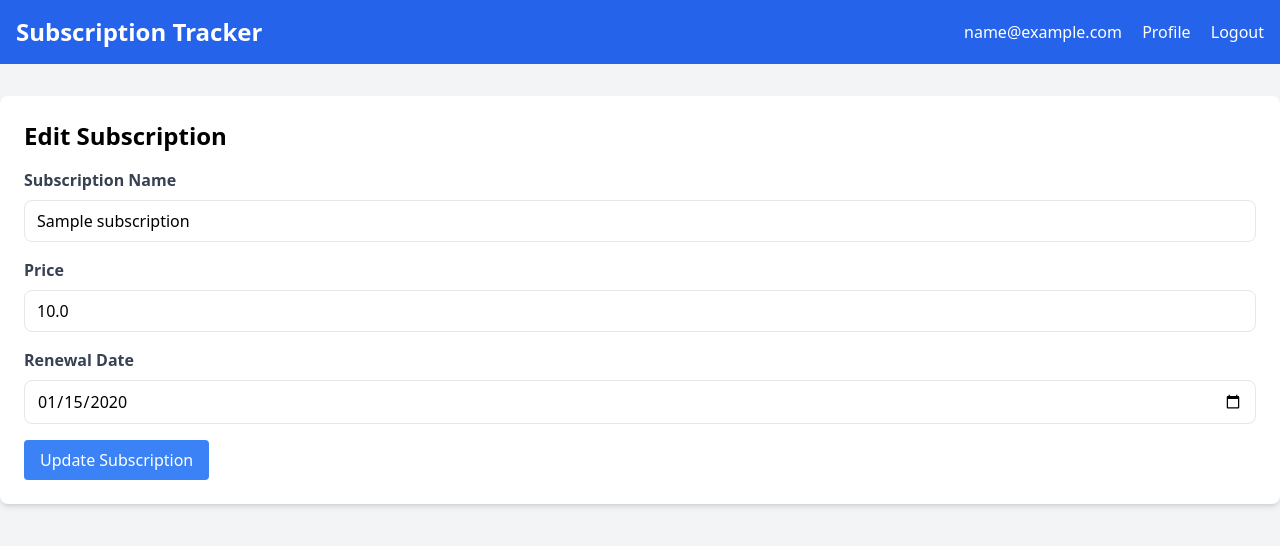
After one commit to RobertIonutF/subscriptionsflask, a Flask app: page /edit/1 in a window 1280 px wide. The commit adds this page. Shown: the top 546 px of the page. Run offline with Flask 3, Linux system fonts and the light colour scheme; a user stored in the database is signed in; tables that the repository leaves empty hold one stand-in row (values such as "Sample post"); some libraries are stand-ins or nearby versions.

Commit message:
feat: Add edit and delete functionality for subscriptions

```diff
--- a/app.py
+++ b/app.py
@@ -7,6 +7,7 @@ import os
 from flask_migrate import Migrate
 from flask_mail import Mail, Message
 from itsdangerous import URLSafeTimedSerializer
+from sqlalchemy import func
 
 app = Flask(__name__)
 app.config['SECRET_KEY'] = os.environ.get('SECRET_KEY') or 'your-secret-key'
@@ -50,7 +51,8 @@ def load_user(user_id):
 @login_required
 def index():
     subscriptions = Subscription.query.filter_by(user_id=current_user.id).all()
-    return render_template('index.html', subscriptions=subscriptions)
+    total_monthly = db.session.query(func.sum(Subscription.price)).filter_by(user_id=current_user.id).scalar() or 0
+    return render_template('index.html', subscriptions=subscriptions, total_monthly=total_monthly)
 
 @app.route('/add', methods=['GET', 'POST'])
 @login_required
@@ -67,6 +69,37 @@ def add_subscription():
         flash('Subscription added successfully!', 'success')
         return redirect(url_for('index'))
     return render_template('add.html')
+
+@app.route('/edit/<int:id>', methods=['GET', 'POST'])
+@login_required
+def edit_subscription(id):
+    subscription = Subscription.query.get_or_404(id)
+    if subscription.user_id != current_user.id:
+        flash('You do not have permission to edit this subscription.', 'error')
+        return redirect(url_for('index'))
+
+    if request.method == 'POST':
+        subscription.name = request.form['name']
+        subscription.price = float(request.form['price'])
+        subscription.renewal_date = datetime.strptime(request.form['renewal_date'], '%Y-%m-%d').date()
+        db.session.commit()
+        flash('Subscription updated successfully!', 'success')
+        return redirect(url_for('index'))
+
+    return render_template('edit.html', subscription=subscription)
+
+@app.route('/delete/<int:id>', methods=['POST'])
+@login_required
+def delete_subscription(id):
+    subscription = Subscription.query.get_or_404(id)
+    if subscription.user_id != current_user.id:
+        flash('You do not have permission to delete this subscription.', 'error')
+        return redirect(url_for('index'))
+
+    db.session.delete(subscription)
+    db.session.commit()
+    flash('Subscription deleted successfully!', 'success')
+    return redirect(url_for('index'))
 
 @app.route('/login', methods=['GET', 'POST'])
 def login():
--- a/templates/base.html
+++ b/templates/base.html
@@ -9,7 +9,7 @@
 <body class="bg-gray-100">
     <nav class="bg-blue-600 p-4">
         <div class="container mx-auto flex justify-between items-center">
-            <h1 class="text-white text-2xl font-bold">Subscription Tracker</h1>
+            <a href="{{ url_for('add_subscription') }}" class="text-white text-2xl font-bold hover:text-gray-200">Subscription Tracker</a>
             <div>
                 {% if current_user.is_authenticated %}
                     <span class="text-white mr-4">{{ current_user.email }}</span>
--- /dev/null
+++ b/templates/edit.html
@@ -0,0 +1,22 @@
+{% extends "base.html" %}
+
+{% block content %}
+<div class="bg-white shadow-md rounded-lg p-6">
+    <h2 class="text-2xl font-semibold mb-4">Edit Subscription</h2>
+    <form method="POST" action="{{ url_for('edit_subscription', id=subscription.id) }}">
+        <div class="mb-4">
+            <label for="name" class="block text-gray-700 font-bold mb-2">Subscription Name</label>
+            <input type="text" id="name" name="name" value="{{ subscription.name }}" required class="w-full px-3 py-2 border rounded-lg">
+        </div>
+        <div class="mb-4">
+            <label for="price" class="block text-gray-700 font-bold mb-2">Price</label>
+            <input type="number" id="price" name="price" step="0.01" value="{{ subscription.price }}" required class="w-full px-3 py-2 border rounded-lg">
+        </div>
+        <div class="mb-4">
+            <label for="renewal_date" class="block text-gray-700 font-bold mb-2">Renewal Date</label>
+            <input type="date" id="renewal_date" name="renewal_date" value="{{ subscription.renewal_date.strftime('%Y-%m-%d') }}" required class="w-full px-3 py-2 border rounded-lg">
+        </div>
+        <button type="submit" class="bg-blue-500 text-white px-4 py-2 rounded hover:bg-blue-600">Update Subscription</button>
+    </form>
+</div>
+{% endblock %}
```
Also changed, not shown: templates/index.html (+9 -1 lines).
